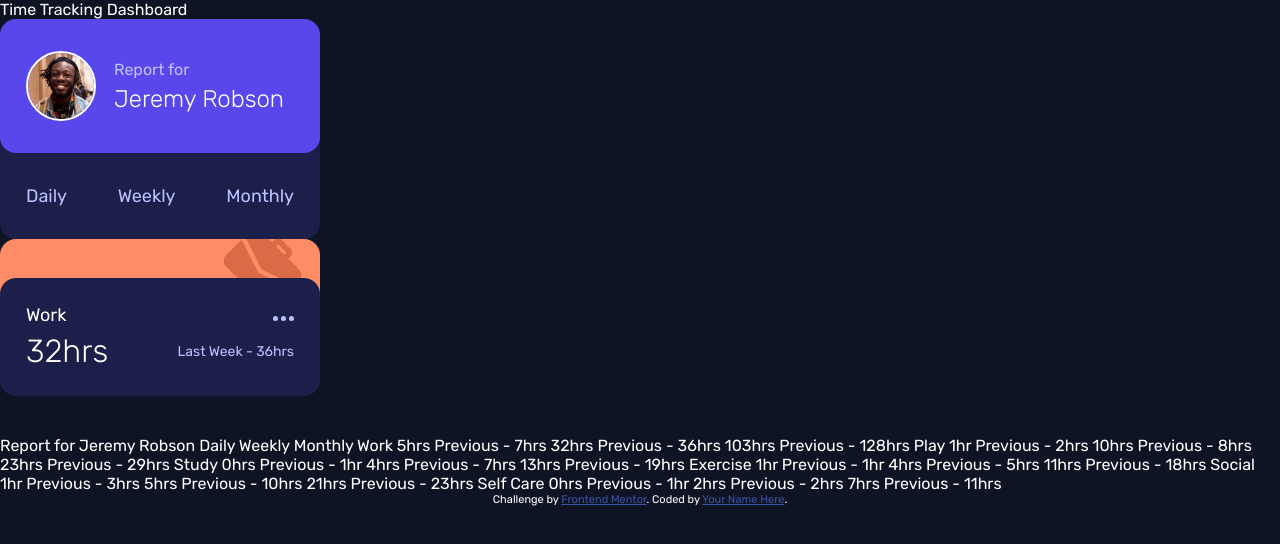
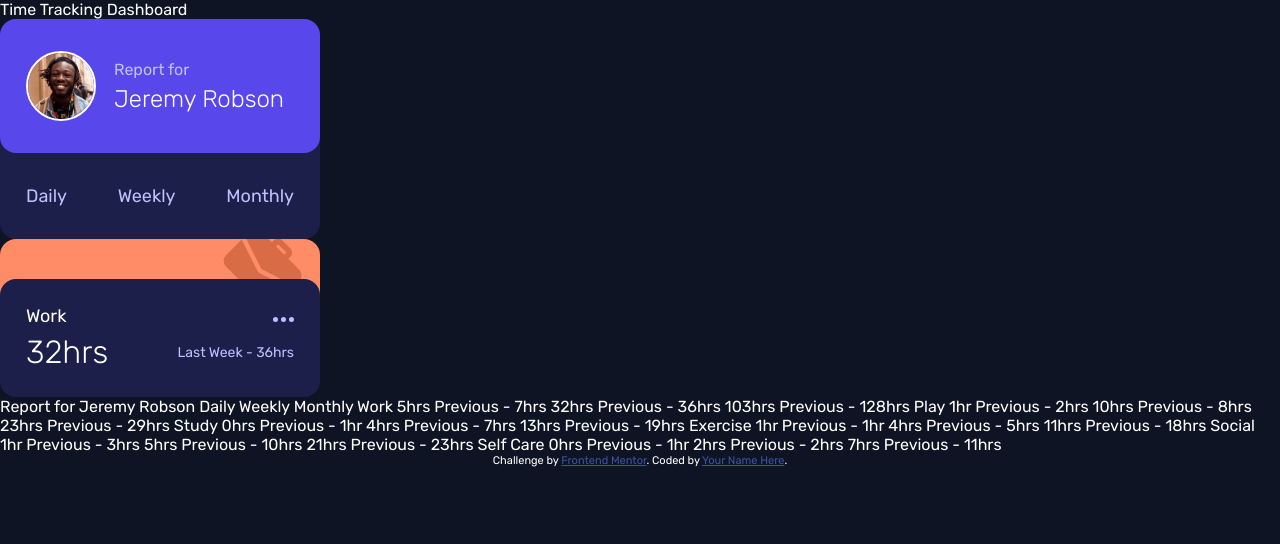
Before and after one commit to timamero/frontend-mentor-time-tracking-dashboard, a React (Vite) app: page / in a window 1280 px wide. Shown: the top 544 px of the page. Built offline with nearby package versions, Linux system fonts and the light colour scheme.

Commit message:
update TimeCard style

```diff
--- a/src/components/TimeCard/TimeCard.js
+++ b/src/components/TimeCard/TimeCard.js
@@ -7,9 +7,10 @@ const TimeCard = () => {
   return (
     <div className={styles.card}>
       <div
-        className={styles.header}
+        className={styles.background}
         style={{backgroundColor: headerBackgroundColor}}
       >
+        <div className={styles.iconWrapper}>
           <img src={require('../../images/icon-work.svg')} />
         </div>
         <div className={styles.main}>
@@ -22,6 +23,8 @@ const TimeCard = () => {
             <div className={styles.lastHours}>Last Week - 36hrs</div>
           </div>
         </div>
+
+      </div>
     </div>
   )
 }
--- a/src/components/TimeCard/TimeCard.module.css
+++ b/src/components/TimeCard/TimeCard.module.css
@@ -2,21 +2,26 @@
   width: var(--cardWidth);
 }
 
-.header {
+.background {
   display: flex;
-  flex-direction: row;
-  justify-content: flex-end;
-  border-top-left-radius: var(--borderRadius);
-  border-top-right-radius: var(--borderRadius);
+  flex-direction: column;
+  border-radius: var(--borderRadius);
+  border-bottom-left-radius: 5rem;
+  border-bottom-right-radius: 5rem;
+}
+
+.iconWrapper {
+  height: 40px;
+  text-align: right;
   overflow: hidden;
 }
 
-.header img {
+.iconWrapper img {
+  width: 79px;
   transform: translate(-18px, -10px);
 }
 
 .main {
-  transform: translateY(-40px);
   padding: 26px;
   border-radius: var(--borderRadius);
   background-color: var(--darkBlue);
```
Lines whose indentation alone changed are shown as unchanged.
